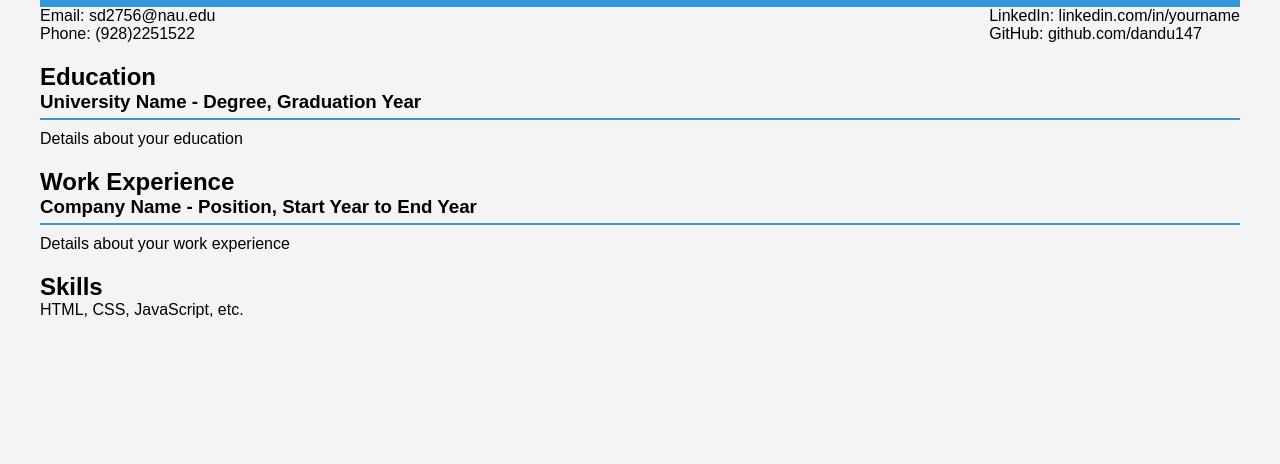
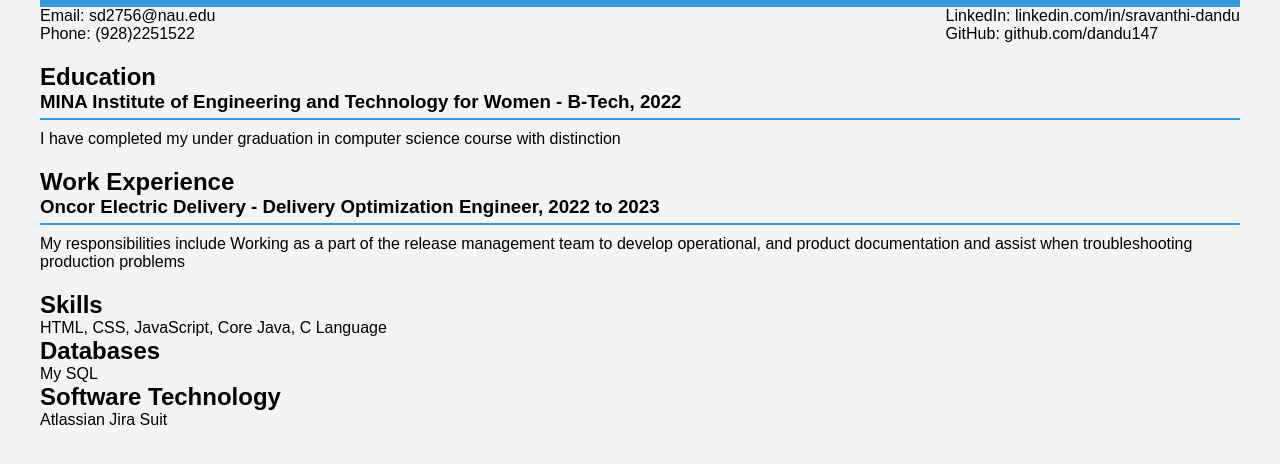
Before and after one commit to dandu147/ITC505, a plain HTML site: page codes.html in a window 1280 px wide. Shown: the part 108-572 px from the top of the page. Drawn offline with Linux system fonts and the light colour scheme.

Commit message:
Add files via upload

```diff
--- a/codes.html
+++ b/codes.html
@@ -62,26 +62,39 @@
             <p>Phone: (928)2251522</p>
         </div>
         <div>
-            <p>LinkedIn: linkedin.com/in/yourname</p>
+            <p>LinkedIn: linkedin.com/in/sravanthi-dandu</p>
             <p>GitHub: github.com/dandu147</p>
         </div>
     </section>
 
     <section class="education">
+
         <h2>Education</h2>
-        <h3>University Name - Degree, Graduation Year</h3>
-        <p>Details about your education</p>
+
+        <h3>MINA Institute of Engineering and Technology for Women - B-Tech, 2022</h3>
+
+        <p>I have completed my under graduation in computer science course with distinction</p>
     </section>
 
     <section class="experience">
+
         <h2>Work Experience</h2>
-        <h3>Company Name - Position, Start Year to End Year</h3>
-        <p>Details about your work experience</p>
+
+        <h3>Oncor Electric Delivery - Delivery Optimization Engineer, 2022 to 2023</h3>
+
+        <p>My responsibilities include Working as a part of the release management team to develop operational, and product documentation and assist when troubleshooting production problems</p>
     </section>
 
     <section>
         <h2>Skills</h2>
-        <p>HTML, CSS, JavaScript, etc.</p>
+        <p>HTML, CSS, JavaScript, Core Java, C Language</p>
+
+	<h2>Databases</h2>
+	<p>My SQL</p>
+
+	<h2>Software Technology</h2>
+	<p>Atlassian Jira Suit</p>
+
     </section>
 </body>
 
```
